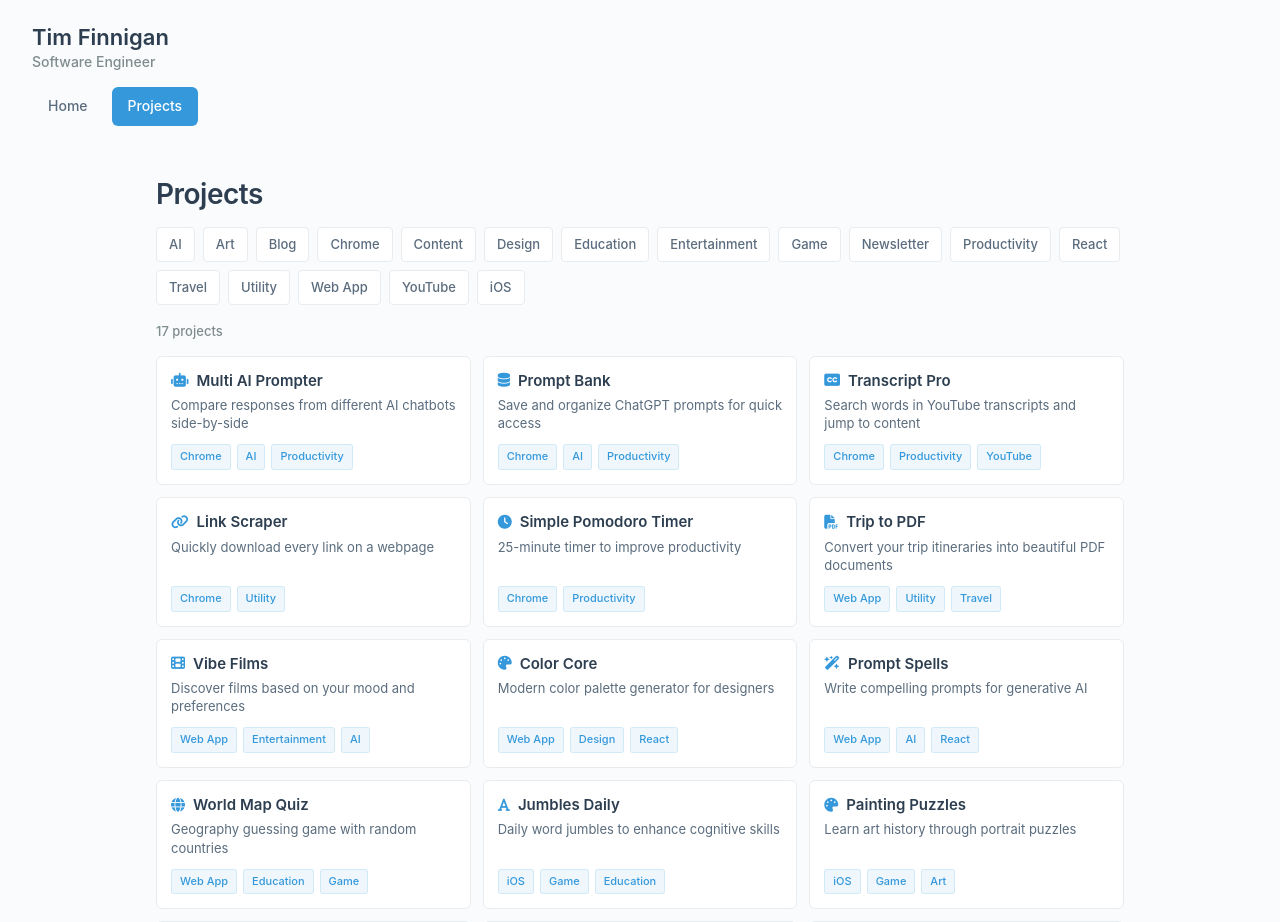
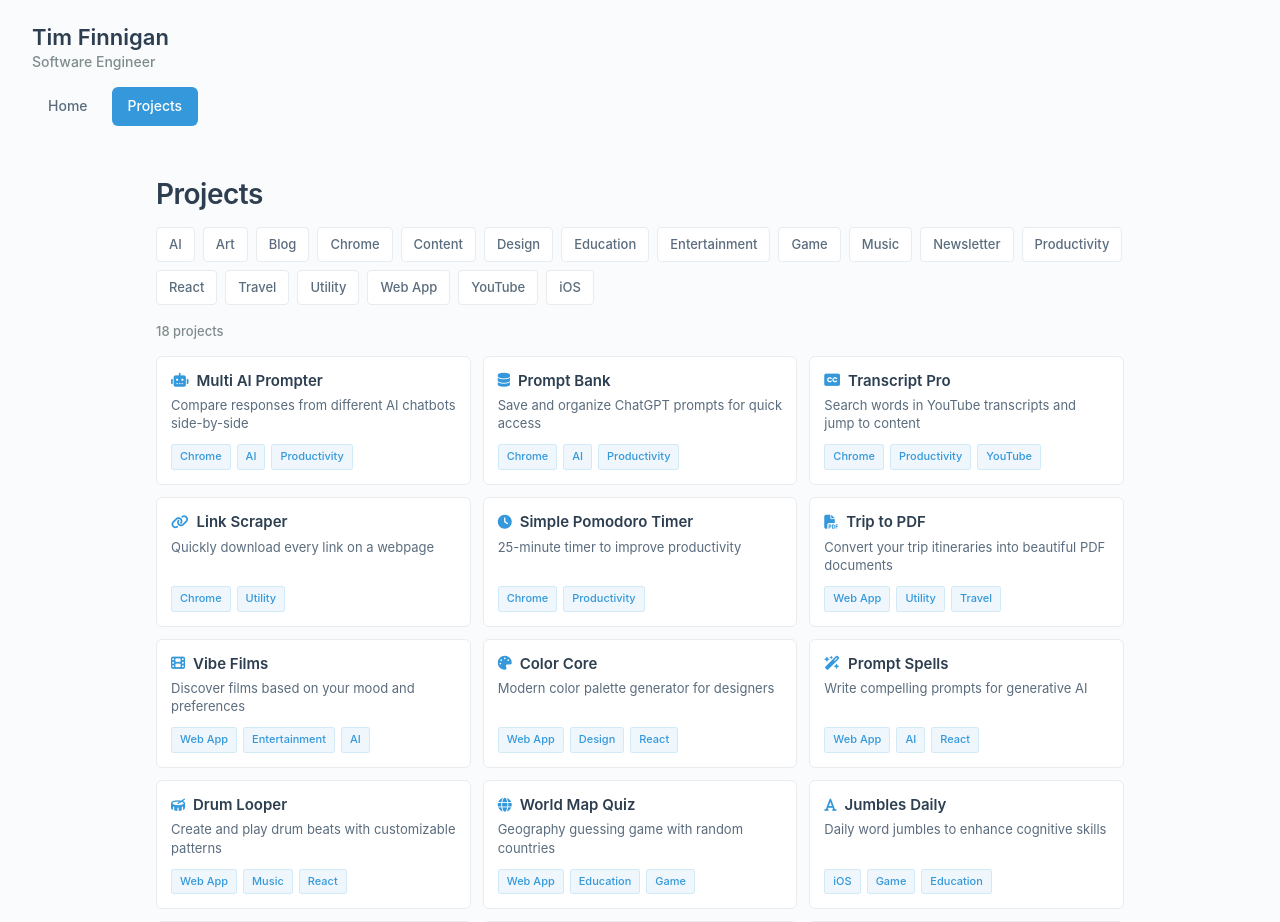
Before and after one commit to TimFinnigan/tim-finnigan-homepage, a React (Create React App) app: page /projects in a window 1280 px wide. Shown: the top 922 px of the page. Built offline with nearby package versions, Linux system fonts and the light colour scheme.

Commit message:
add 'Drum Looper' project with description, link, tags, and icon to projects.js

```diff
--- a/src/projects.js
+++ b/src/projects.js
@@ -63,6 +63,13 @@ const allProjects = [
 		link: 'https://timfinnigan.github.io/prompt-spells/',
 		tags: ['Web App', 'AI', 'React'],
 		icon: 'fa-solid fa-wand-magic-sparkles'
+	},
+	{
+		title: 'Drum Looper',
+		description: 'Create and play drum beats with customizable patterns',
+		link: 'https://timfinnigan.github.io/drum-looper-v2/',
+		tags: ['Web App', 'Music', 'React'],
+		icon: 'fa-solid fa-drum'
 	},
 	{
 		title: 'World Map Quiz',
```
